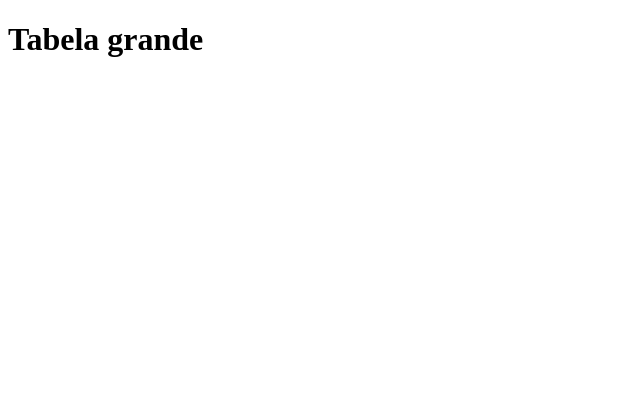
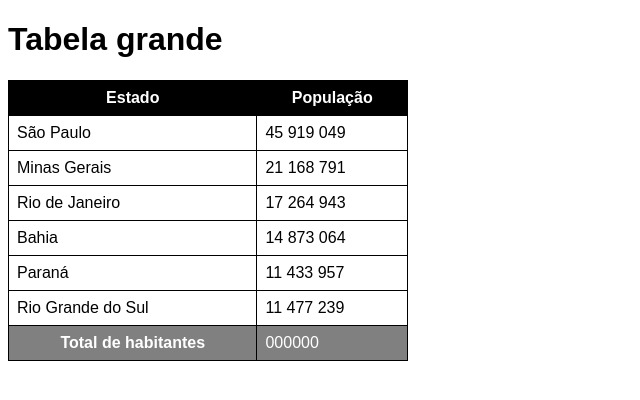
Before and after one commit to ThallesCampos/html-css, a plain HTML site: page exercicios/ex023/tabela002.html in a window 1280 px wide. Shown: the whole page, without its empty margins (0-640 px from the left). Drawn offline with Linux system fonts and the light colour scheme.

Commit message:
nova página com uma tabela maior

```diff
--- a/exercicios/ex023/style.css
+++ b/exercicios/ex023/style.css
@@ -7,7 +7,7 @@ table {
   border-collapse: collapse;
 }
 
-td {
+td, th {
   border: 1px solid black;
   padding: 8px;
 }
@@ -15,3 +15,13 @@ td {
 .linha {
   background-color: darkgray;
 }
+
+table > thead {
+  background-color: black;
+  color: white;
+}
+
+table > tfoot {
+  background-color: gray;
+  color: white;
+}
--- a/exercicios/ex023/tabela002.html
+++ b/exercicios/ex023/tabela002.html
@@ -3,10 +3,53 @@
   <head>
     <meta charset="UTF-8" />
     <meta name="viewport" content="width=device-width, initial-scale=1.0" />
+    <link rel="stylesheet" href="style.css" />
     <title>Tabela grande</title>
   </head>
   <body>
     <h1>Tabela grande</h1>
-    <table></table>
+    <table>
+      <thead>
+        <tr>
+          <th>Estado</th>
+          <th>População</th>
+        </tr>
+      </thead>
+      <tbody>
+        <tr>
+          <td>São Paulo</td>
+          <td class="num">45 919 049</td>
+        </tr>
+        <tr>
+          <td>Minas Gerais</td>
+          <td class="num">21 168 791</td>
+        </tr>
+        <tr>
+          <td>Rio de Janeiro</td>
+          <td class="num">17 264 943</td>
+        </tr>
+
+        <tr>
+          <td>Bahia</td>
+          <td class="num">14 873 064</td>
+        </tr>
+
+        <tr>
+          <td>Paraná</td>
+          <td class="num">11 433 957</td>
+        </tr>
+
+        <tr>
+          <td>Rio Grande do Sul</td>
+          <td class="num">11 477 239</td>
+        </tr>
+      </tbody>
+      <tfoot>
+        <tr>
+          <th>Total de habitantes</th>
+          <td>000000</td>
+        </tr>
+      </tfoot>
+    </table>
   </body>
 </html>
```
Also changed, not shown: exercicios/ex023/index.html (+4 -0 lines).
